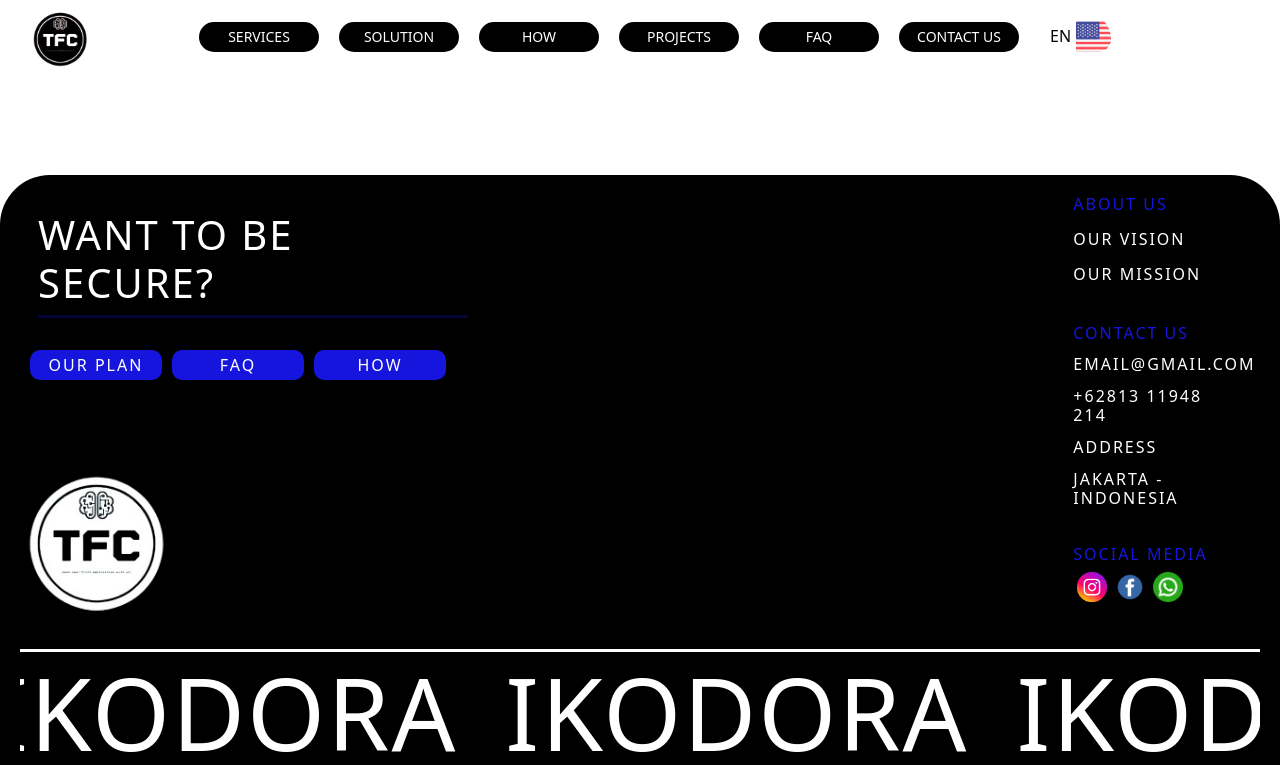
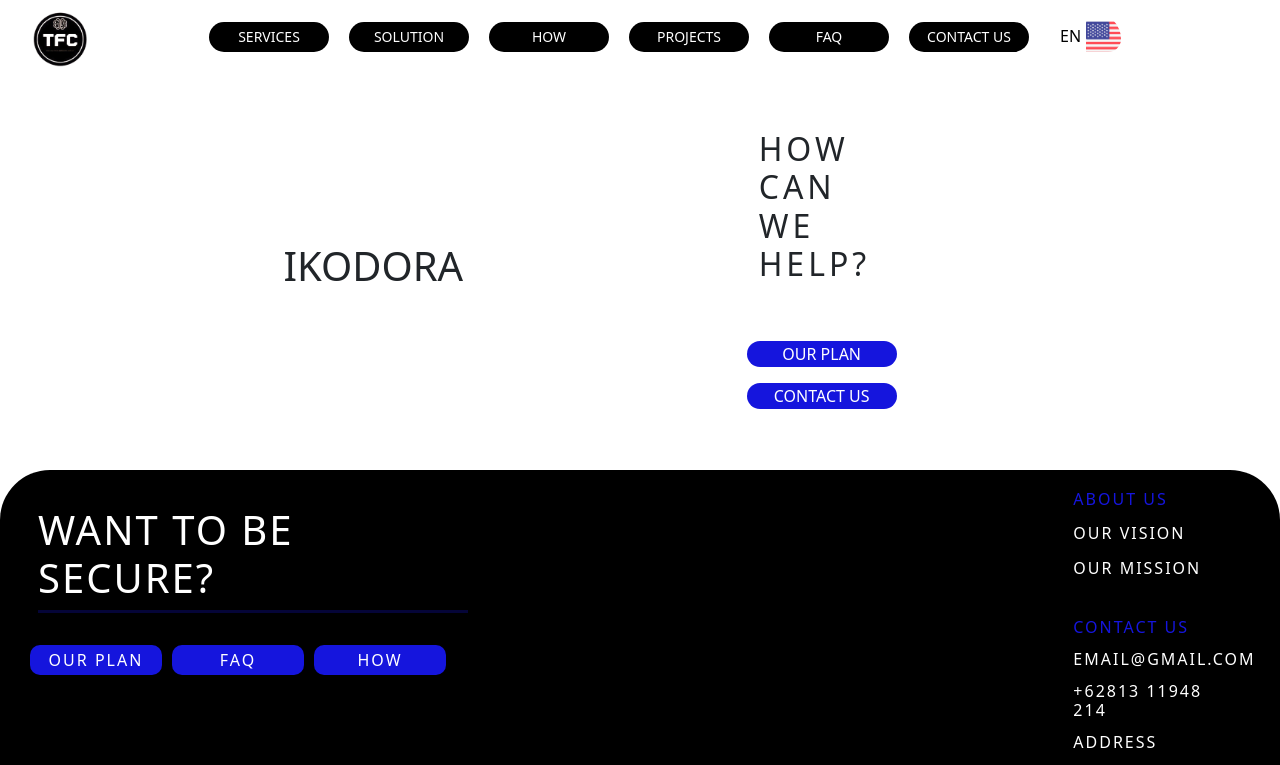
Before and after one commit to DavidDimasPatty/PortofolioFL2, a React (Create React App) app: page / in a window 1280 px wide. Shown: the top 765 px of the page. Built offline with nearby package versions, Linux system fonts and the light colour scheme.

Commit message:
top content

```diff
--- a/src/assets/style/footer.css
+++ b/src/assets/style/footer.css
@@ -1,5 +1,4 @@
 .footer {
-    position: absolute;
     background-color: black;
     bottom: 0;
     width: 100% !important;
@@ -109,8 +108,15 @@
     opacity: 1;
 }
 
+.titelOurVisionHidden {
+    color: rgb(21, 21, 221);
+    font-size: 30px;
+}
 
-
+.titelOurMissionHidden {
+    color: rgb(21, 21, 221);
+    font-size: 30px;
+}
 
 
 
--- a/src/assets/style/header.css
+++ b/src/assets/style/header.css
@@ -13,7 +13,6 @@
     background-color: transparent;
     gap: 30px;
     color: white;
-    position: fixed;
     width: 100%;
     z-index: 888;
     transition: background-color 0.5s ease, color 0.5s ease;
@@ -67,6 +66,7 @@
     position: absolute;
     left: 50%;
     transform: translateX(-50%);
+    margin-left: 10px;
 }
 
 .nav-links ul {
--- /dev/null
+++ b/src/assets/style/top.css
@@ -0,0 +1,26 @@
+.wrapperTop {
+    width: 100% !important;
+    height: 50%;
+}
+
+.wrapperRowTop {
+    width: 100%;
+}
+
+.buttonTopContentTitle {
+    width: 120px;
+    margin-bottom: 50px;
+}
+
+.buttonTopContentTitle h2 {
+    text-transform: uppercase;
+    letter-spacing: 4px;
+}
+
+.buttonTopContent button {
+    border: none;
+    border-radius: 20px;
+    background-color: rgb(21, 21, 221);
+    color: white;
+    width: 150px;
+}
--- a/src/components/Home.js
+++ b/src/components/Home.js
@@ -2,6 +2,7 @@ import React, { useRef, useEffect, useState } from "react";
 import "../assets/style/home.css"
 import Header from "./Layout/Header";
 import Footer from "./Layout/Footer";
+import Top from "./Top";
 
 
 const Home = () => {
@@ -22,7 +23,8 @@ const Home = () => {
             <Header onCheckboxChange={handleCheckboxChange}
                 onMenuOpen={toggleMenu}
                 isMenuOpen={isMenuOpen} />
-            <Footer/>
+            <Top />
+            <Footer />
         </div>
     )
 };
--- /dev/null
+++ b/src/components/Top.js
@@ -0,0 +1,30 @@
+import React from "react";
+import "../assets/style/top.css"
+
+const Top = () => {
+
+
+    return (
+        <div className="col wrapperTop d-flex justify-content-center align-items-center">
+            <div className="row wrapperRowTop">
+                <div className="col-7 wrapperTopLeft d-flex justify-content-center align-items-center">
+                    <h1>IKODORA</h1>
+                </div>
+                <div className="col-5">
+                    <div className="row buttonTopContentTitle">
+                        <h2>HOW CAN WE HELP?</h2>
+                    </div>
+                    <div className="row mb-3 buttonTopContent  d-flex justify-content-start align-items-center">
+                        <button> OUR PLAN </button>
+                    </div>
+                    <div className="row buttonTopContent  d-flex justify-content-start align-items-center">
+                        <button>  CONTACT US </button>
+                    </div>
+
+                </div>
+            </div>
+        </div>
+    )
+}
+
+export default Top;
```
